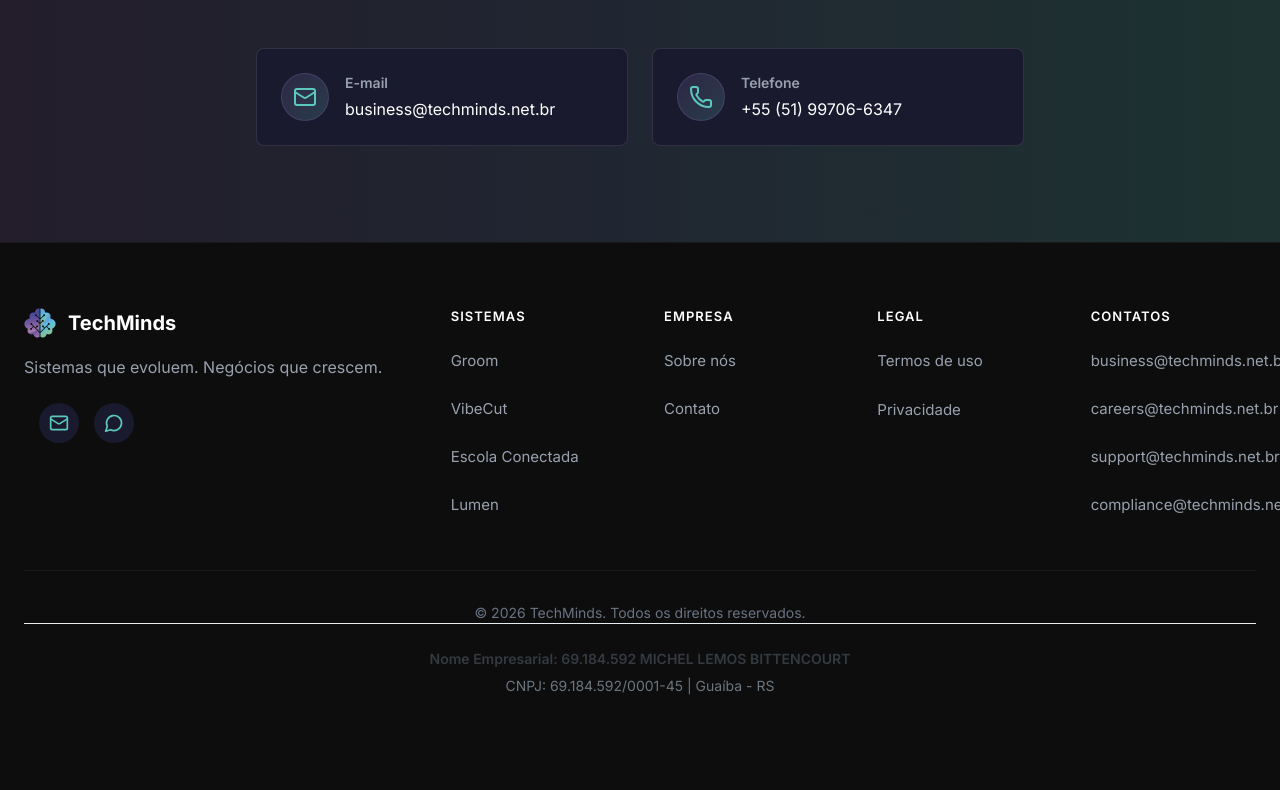
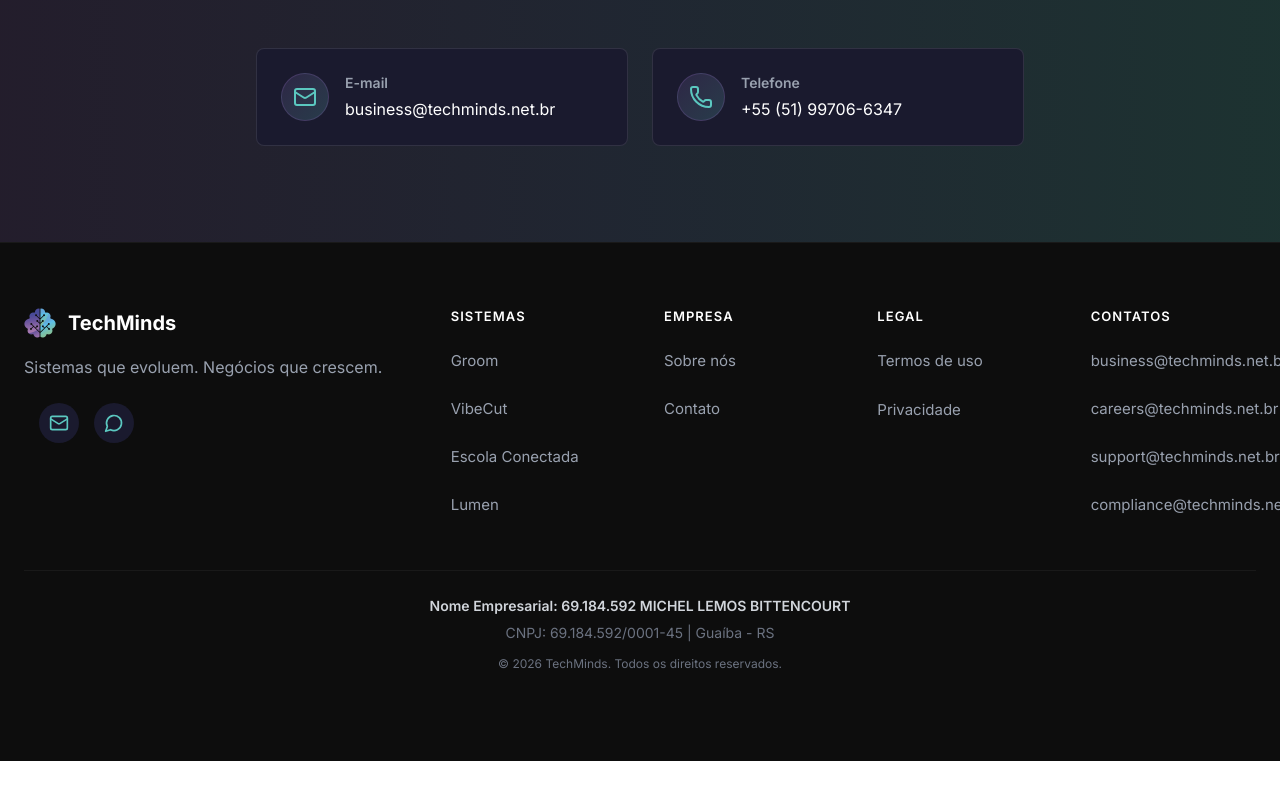
Before and after one commit to TechMinds-Group/Institucional_Landing_Page, a React (Vite) app: page / in a window 1280 px wide. Shown: the part 4110-4900 px from the top of the page. After the commit the page ends 4871 px from the top, so only its background shows below. Built offline with nearby package versions, Linux system fonts and the light colour scheme.

Commit message:
Update files from Figma Make

```diff
--- a/src/app/components/Footer.tsx
+++ b/src/app/components/Footer.tsx
@@ -386,21 +386,19 @@ export function Footer({ onProductClick }: FooterProps) {
         </div>
 
         {/* Copyright */}
-        <div className="pt-8 border-t border-white/5 flex flex-col items-center gap-1">
-          <p className="text-center text-gray-500 text-sm">
-            © 2026 TechMinds. Todos os direitos reservados.
-          </p>
-        </div>
+
       </div>
 
-      <footer style={{ textAlign: "center", padding: "24px", fontSize: "14px", color: "#6c757d", borderTop: "1px solid #e9ecef" }}>
-        <p style={{ marginBottom: "6px", fontWeight: 600, color: "#343a40" }}>
+      <footer style={{ textAlign: "center", padding: "24px", fontSize: "14px", color: "#6b7280", borderTop: "1px solid rgba(255,255,255,0.05)" }}>
+        <p style={{ marginBottom: "6px", fontWeight: 600, color: "#d1d5db" }}>
           Nome Empresarial: 69.184.592 MICHEL LEMOS BITTENCOURT
         </p>
         <p style={{ marginBottom: "6px" }}>
           CNPJ: 69.184.592/0001-45 | Guaíba - RS
         </p>
-
+        <p style={{ marginTop: "12px", fontSize: "12px" }}>
+          © 2026 TechMinds. Todos os direitos reservados.
+        </p>
       </footer>
     </footer>
   );
--- a/src/app/pages/Groom.tsx
+++ b/src/app/pages/Groom.tsx
@@ -637,14 +637,16 @@ function SectionFooter() {
         <div aria-hidden className="absolute border-[#1f2937] border-solid border-t inset-0 pointer-events-none" />
         <p className="[word-break:break-word] font-['Inter:Regular',sans-serif] font-normal leading-[normal] not-italic relative shrink-0 text-[#94a3b8] text-[12px]">© 2026 Groom — Todos os direitos reservados.</p>
       </div>
-      <footer style={{ textAlign: "center", padding: "24px", fontSize: "14px", color: "#6c757d", borderTop: "1px solid #1f2937" }}>
-        <p style={{ marginBottom: "6px", fontWeight: 600, color: "#cbd5e1" }}>
+      <footer style={{ textAlign: "center", padding: "24px", fontSize: "14px", color: "#6b7280", borderTop: "1px solid rgba(255,255,255,0.05)" }}>
+        <p style={{ marginBottom: "6px", fontWeight: 600, color: "#d1d5db" }}>
           Nome Empresarial: 69.184.592 MICHEL LEMOS BITTENCOURT
         </p>
         <p style={{ marginBottom: "6px" }}>
           CNPJ: 69.184.592/0001-45 | Guaíba - RS
         </p>
-
+        <p style={{ marginTop: "12px", fontSize: "12px" }}>
+          © 2026 TechMinds. Todos os direitos reservados.
+        </p>
       </footer>
     </div>
   );
```
